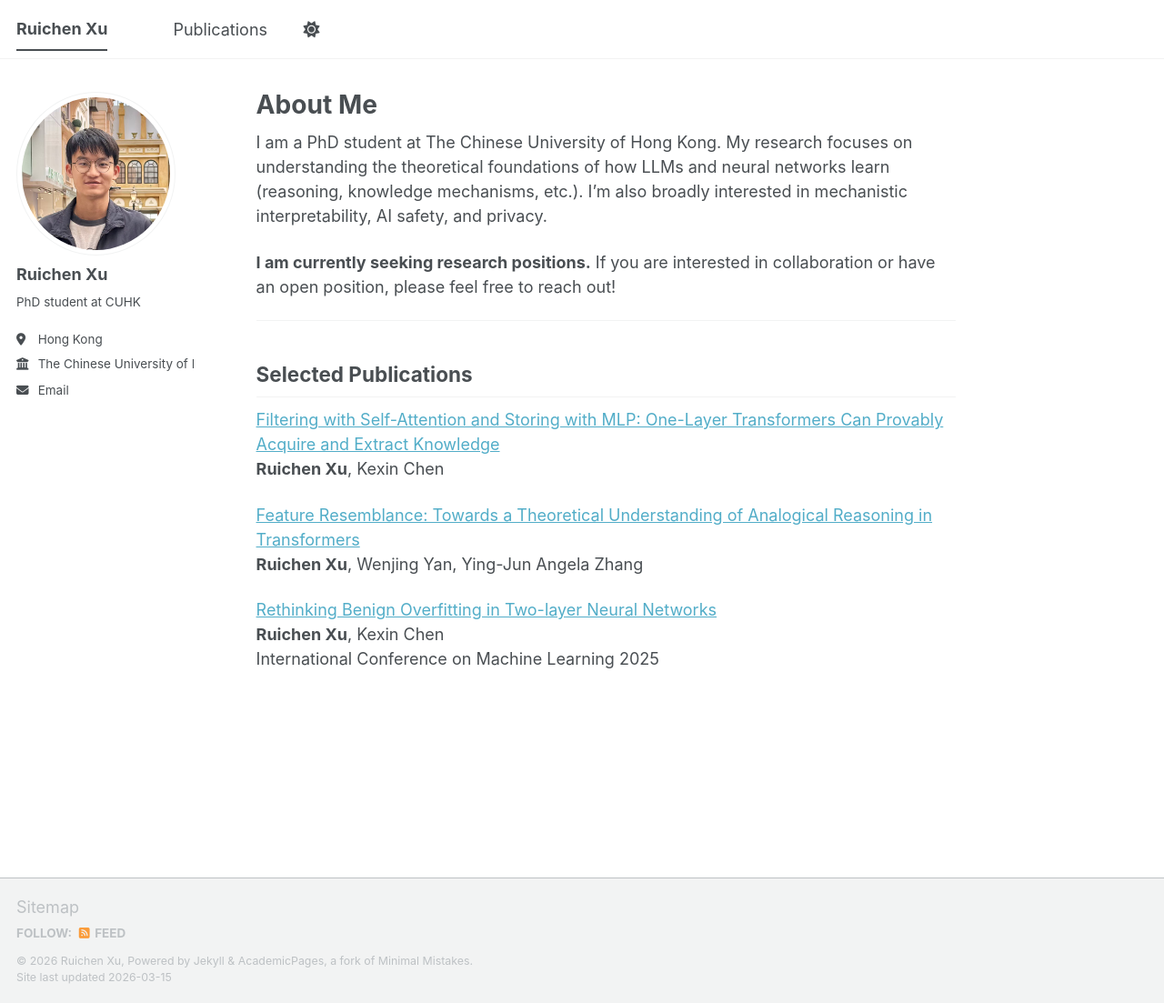
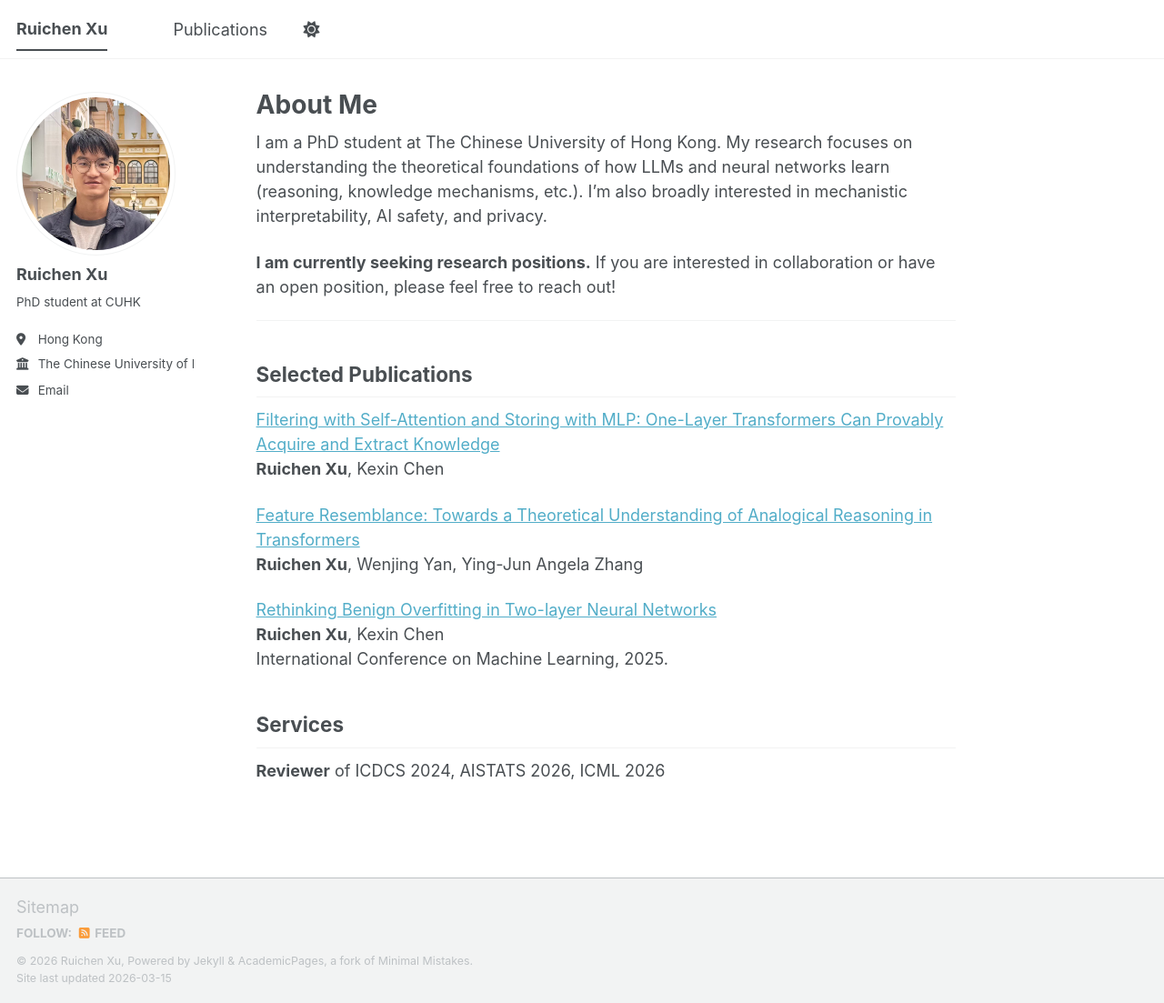
Before and after one commit to ruichenxu66/ruichenxu66.github.io, a Jekyll site: the page built from _pages/about.md, in a window 1280 px wide and 1103 px high. Shown: the whole window at 91% size. Built offline with Jekyll 4.4.1, drawn with Linux system fonts in a browser that asks for light colours; a script bundle is joined from its source files by our own code; library files that are not in the unit come from our copies.

Commit message:
Update about.md

```diff
--- a/_pages/about.md
+++ b/_pages/about.md
@@ -22,4 +22,7 @@ I'm also broadly interested in mechanistic interpretability, AI safety, and priv
 
 [Rethinking Benign Overfitting in Two-layer Neural Networks](https://arxiv.org/abs/2502.11893)<br>
 **Ruichen Xu**, Kexin Chen<br>
-International Conference on Machine Learning 2025
+International Conference on Machine Learning, 2025.
+
+## Services
+**Reviewer** of ICDCS 2024, AISTATS 2026, ICML 2026
```
